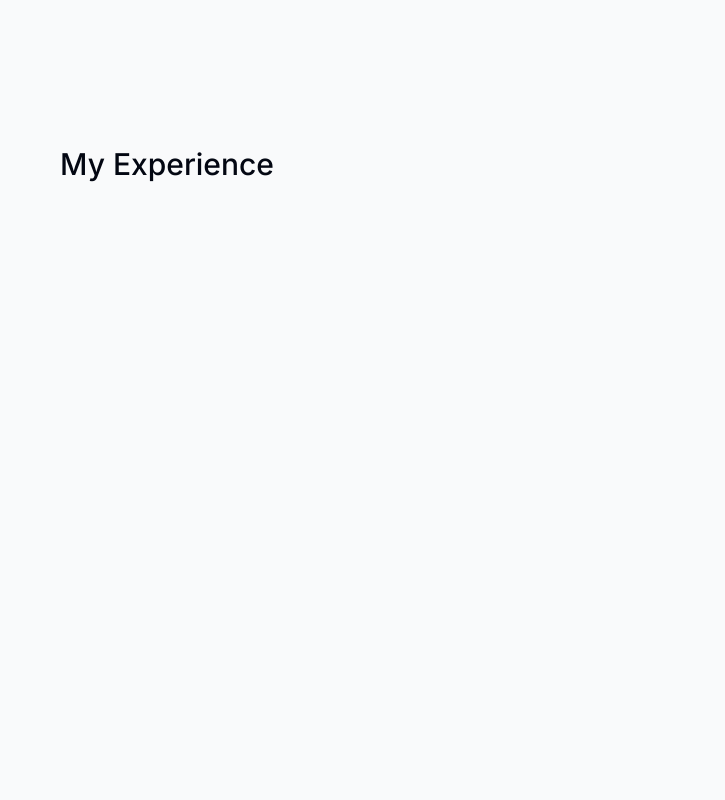
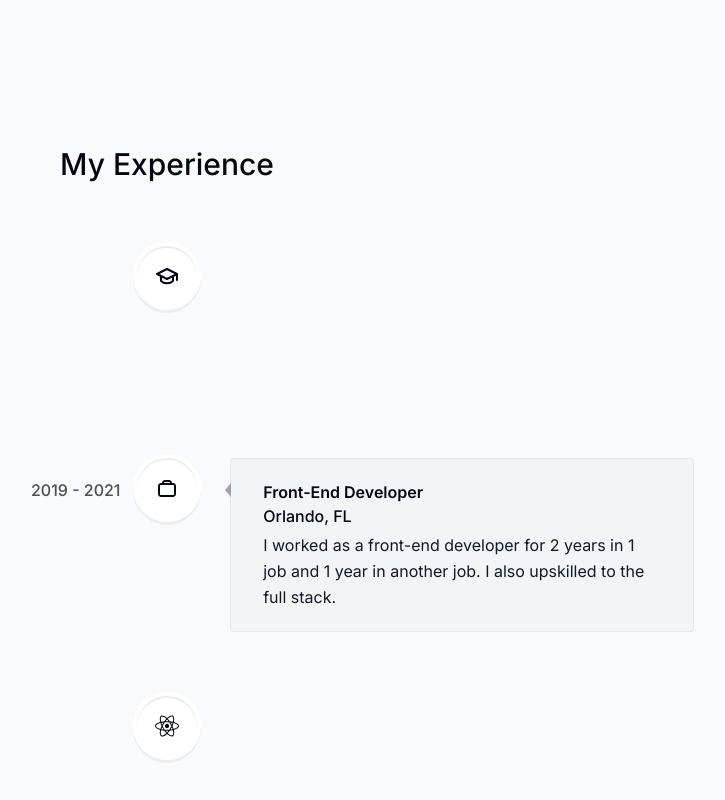
Before and after one commit to viren1610/Portfolio_website, a Next.js app: page / in a window 1280 px wide. Shown: the part 3140-3940 px from the top of the page, without its empty margins (473-1198 px from the left). Built offline with nearby package versions, Linux system fonts and the light colour scheme.

Commit message:
experience section

```diff
--- a/app/page.tsx
+++ b/app/page.tsx
@@ -3,7 +3,7 @@
 import About from "@/components/About";
 import Myproject from "@/components/Myproject";
 import Skills from "@/components/skills";
-import Experience from '@/components/Experience'
+import Exp from '@/components/Exp'
 
 export default function Home() {
   return (
@@ -13,7 +13,7 @@
     <About/>
     <Myproject/>
     <Skills/>
-    <Experience/>
+    <Exp/>
     </main>
   )
 }
--- /dev/null
+++ b/components/Exp.tsx
@@ -0,0 +1,49 @@
+"use client";
+
+import React from "react";
+import SectionHeading from "./section-heading";
+import {
+  VerticalTimeline,
+  VerticalTimelineElement,
+} from "react-vertical-timeline-component";
+import "react-vertical-timeline-component/style.min.css";
+import { experiencesData } from "@/lib/data";
+
+export default function Exp() {
+  return (
+    <section id="experience" className="scroll-mt-28 mb-28 sm:mb-40">
+      <SectionHeading>My experience</SectionHeading>
+      <VerticalTimeline lineColor="">
+        {experiencesData.map((item, index) => (
+          <React.Fragment key={index}>
+            <VerticalTimelineElement
+              visible={true}
+              contentStyle={{
+                background: "#f3f4f6",
+                boxShadow: "none",
+                border: "1px solid rgba(0, 0, 0, 0.05)",
+                textAlign: "left",
+                padding: "1.3rem 2rem",
+              }}
+              contentArrowStyle={{
+                borderRight: "0.4rem solid #9ca3af",
+              }}
+              date={item.date}
+              icon={item.icon}
+              iconStyle={{
+                background: "white",
+                fontSize: "1.5rem",
+              }}
+            >
+              <h3 className="font-semibold capitalize">{item.title}</h3>
+              <p className="font-normal !mt-0">{item.location}</p>
+              <p className="!mt-1 !font-normal text-gray-900">
+                {item.description}
+              </p>
+            </VerticalTimelineElement>
+          </React.Fragment>
+        ))}
+      </VerticalTimeline>
+    </section>
+  );
+}
--- a/components/Experience.jsx
+++ /dev/null
@@ -1,10 +0,0 @@
-import React from 'react'
-import SectionHeading from './section-heading'
-
-export default function Experience() {
-  return (
-    <section>
-        <SectionHeading>My Experience</SectionHeading>
-    </section>
-  )
-}
--- a/package.json
+++ b/package.json
@@ -19,12 +19,15 @@
     "framer-motion": "^10.15.1",
     "next": "14.0.4",
     "postcss": "8.4.32",
-    "react": "18.2.0",
+    "react": "^18.2.0",
     "react-dom": "18.2.0",
     "react-icons": "^4.12.0",
     "react-intersection-observer": "^9.5.3",
     "react-vertical-timeline-component": "^3.6.0",
     "tailwindcss": "3.4.0",
     "typescript": "5.3.3"
+  },
+  "devDependencies": {
+    "@types/react-vertical-timeline-component": "^3.3.6"
   }
 }
```
Also changed, not shown: 1 other file (tests, documents, lock files or other folders).
